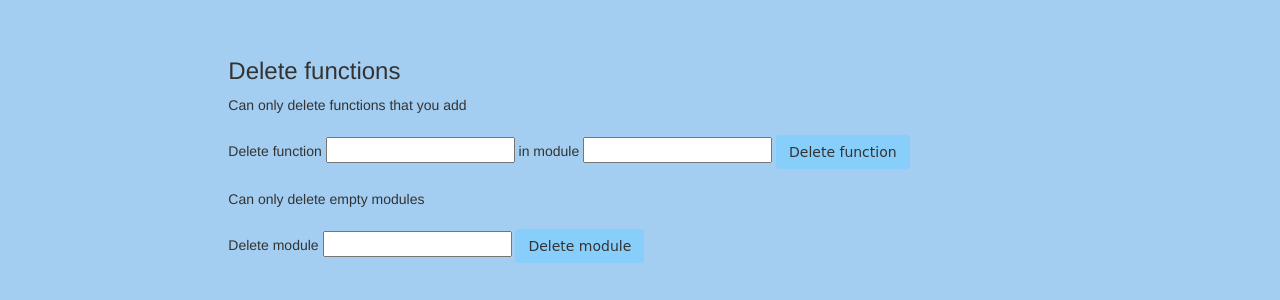
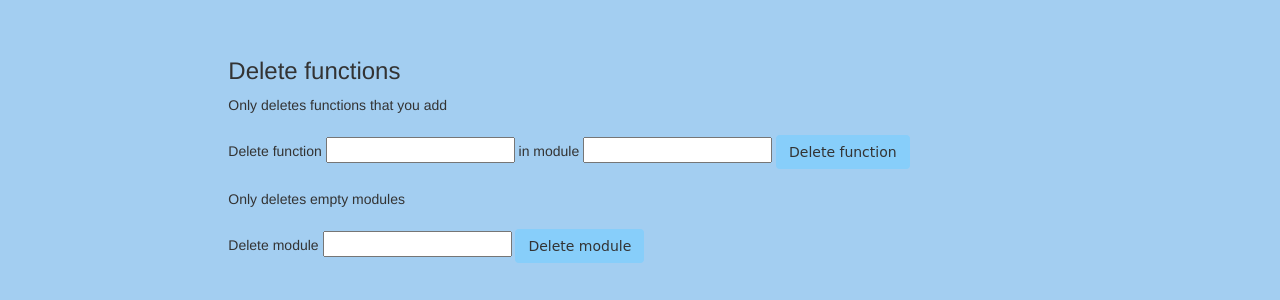
Before and after one commit to gkchan/PyQuizBase, a Flask app: a page that uses templates/delete.html in a window 1280 px wide. Shown: the part 230-530 px from the top of the page. Run offline with Flask 2, Linux system fonts and the light colour scheme; the visitor is signed in with stand-in values (Sample User, id 1); some libraries are stand-ins or nearby versions.

Commit message:
Edit delete modules/functions page

```diff
--- a/templates/delete.html
+++ b/templates/delete.html
@@ -4,7 +4,7 @@
   <div class="col-xs-offset-2 col-xs-8">
     <h3>Delete functions</h3>
 
-    Can only delete functions that you add<br><br>
+    Only deletes functions that you add<br><br>
 
     <form action="/{{ username }}/deletefunc" method="POST">
       Delete function <input type="text" name="dfunc">
@@ -13,7 +13,7 @@
     </form><br>
 
     <form action="/{{ username }}/deletemod" method="POST">
-      Can only delete empty modules<br><br>
+      Only deletes empty modules<br><br>
       Delete module <input type="text" name="dmod">
       <input type="submit" value="Delete module" class="btn">
     </form>
```
